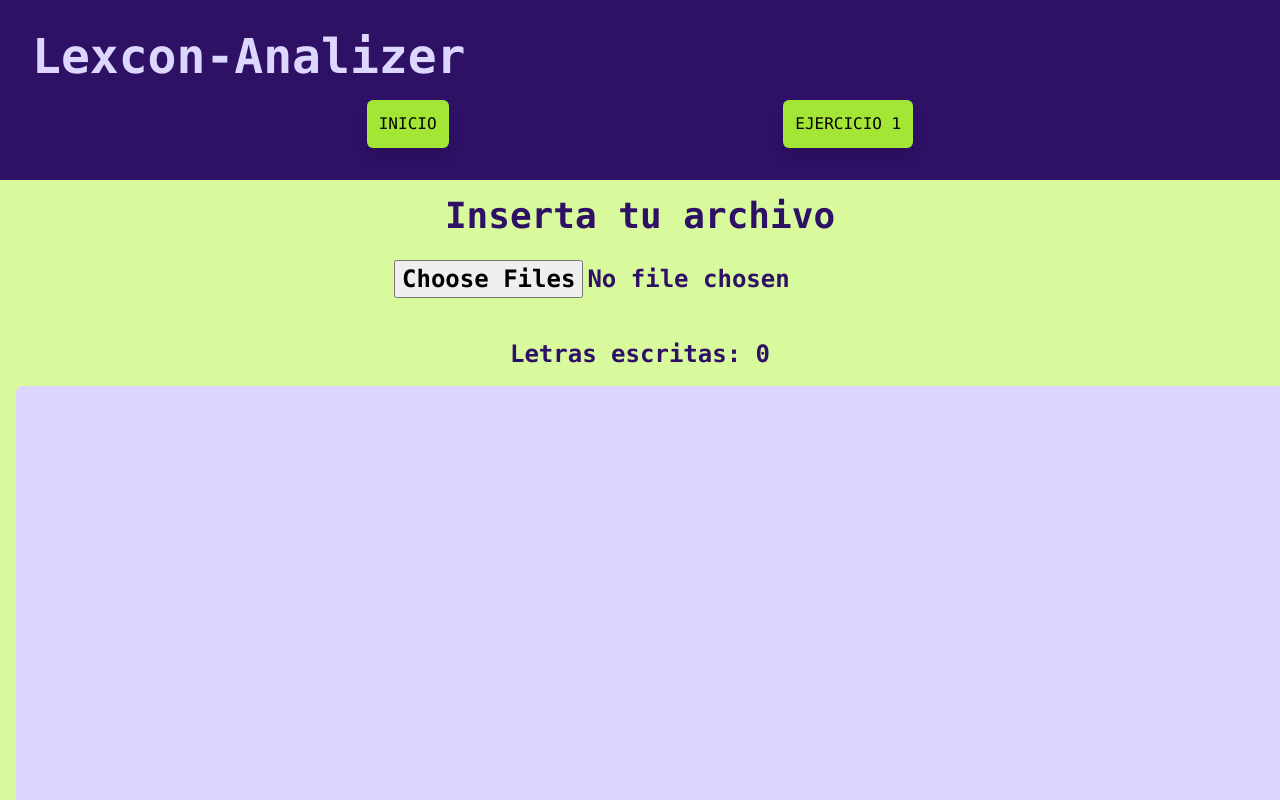
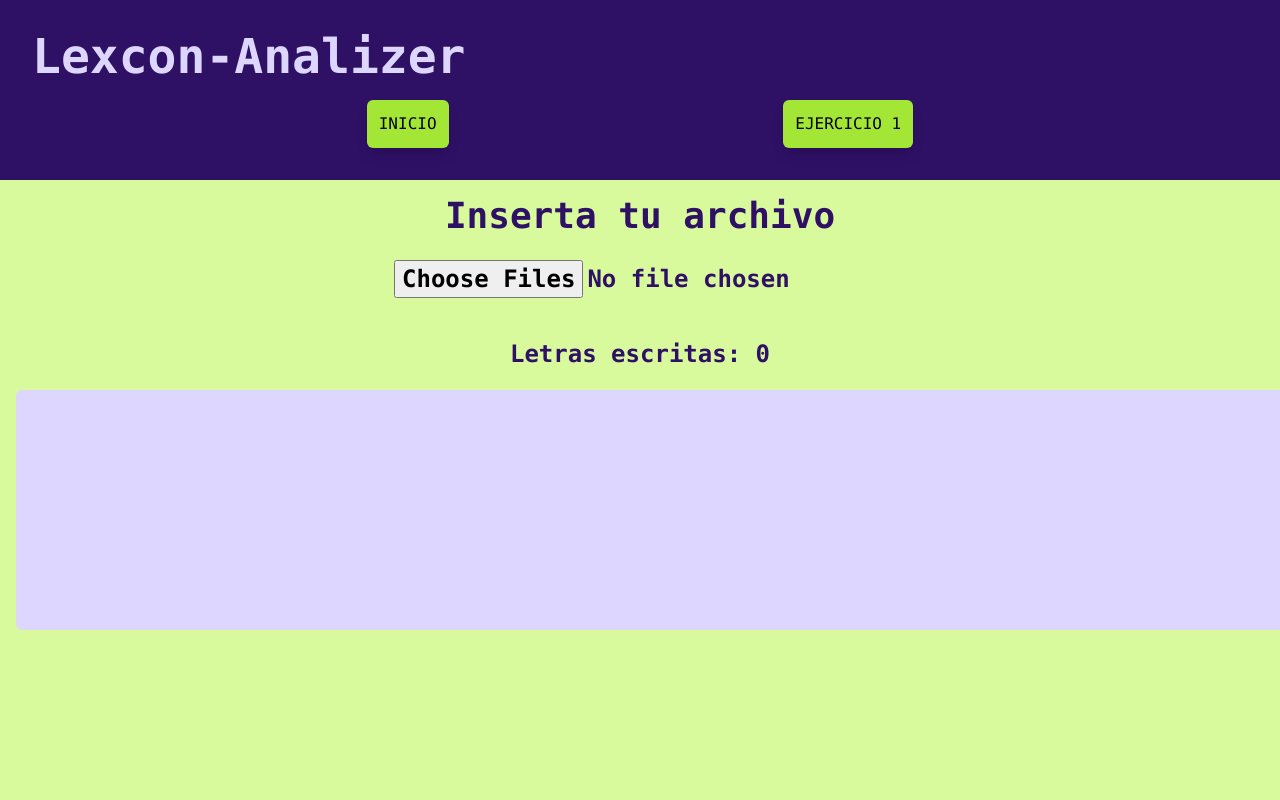
Before and after one commit to Magi3654/lexcon-analizer, a Next.js app: page /ejercicio1 in a window 1280 px wide. Shown: the top 800 px of the page. Built offline with nearby package versions, Linux system fonts and the light colour scheme.

Commit message:
fixing resposivenest at textarea

```diff
--- a/src/app/ejercicio1/page.jsx
+++ b/src/app/ejercicio1/page.jsx
@@ -21,7 +21,8 @@ function Ejercicio01(){
   }
 
   return(
-    <div className='text-center h-screen w-screen bg-lime-200 font-mono'>
+    <div className='text-center h-screen w-screen bg-lime-200
+      font-mono mb-5 flex-col justify-center'>
         <div className='text-information p-4'>
           <h3 className=' font-bold text-4xl text-violet-950'>Inserta tu archivo</h3>
           <input className='file-upload-input font-bold text-2xl text-violet-950 m-2 p-4' type='file' accept='.txt' multiple onChange={e=>{changeText(e)}}/>
@@ -31,7 +32,7 @@ function Ejercicio01(){
         </div>
 
         <div className='text-center'>
-          <textarea  className='m-4 text-slate-950 font-mono text-2xl bg-violet-200 rounded-md w-full' value={ShowText || ''}
+          <textarea  className='m-4 text-slate-950 font-mono text-2xl bg-violet-200 rounded-md p-1 pt-2 w-full h-60 mt-5' value={ShowText || ''}
             onChange={changeTextArea} rows="15" >
             {ShowText}
           </textarea>
--- a/src/app/page.js
+++ b/src/app/page.js
@@ -6,7 +6,9 @@ const HomePage = () => {
      <h1 className='p-2 font-bold text-2xl text-black'>Lenguajes y automatas I</h1>
      <h1 className='p-2 text-black text-2xl'>Analizador Lexico</h1>
      <h1 className='p-4 text-black text-2xl'>Ilse Machado</h1>
-     <footer></footer>
+     <footer>
+        <p>2023-Octubre</p>
+     </footer>
     </main>
 
   )
```
